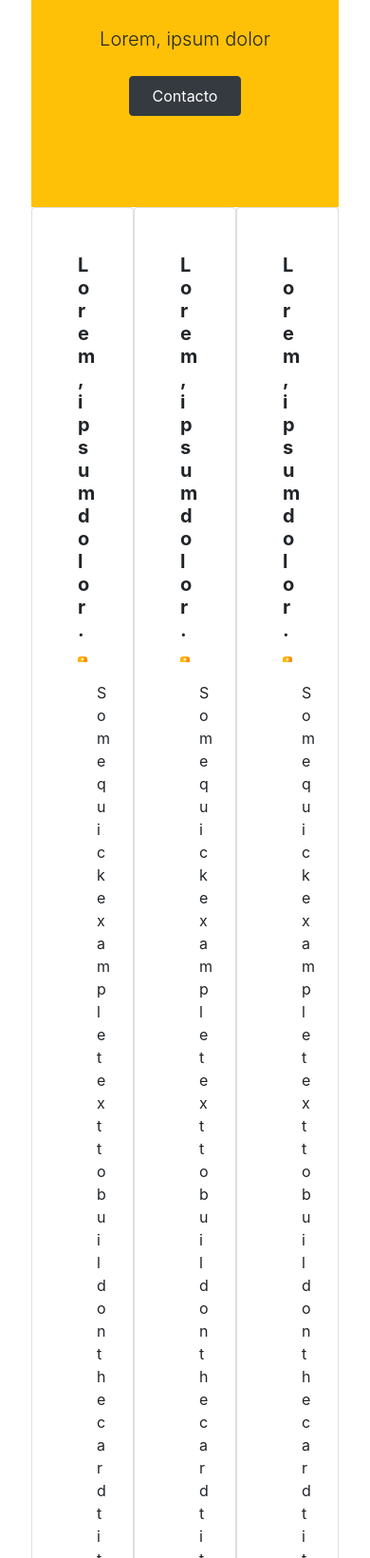
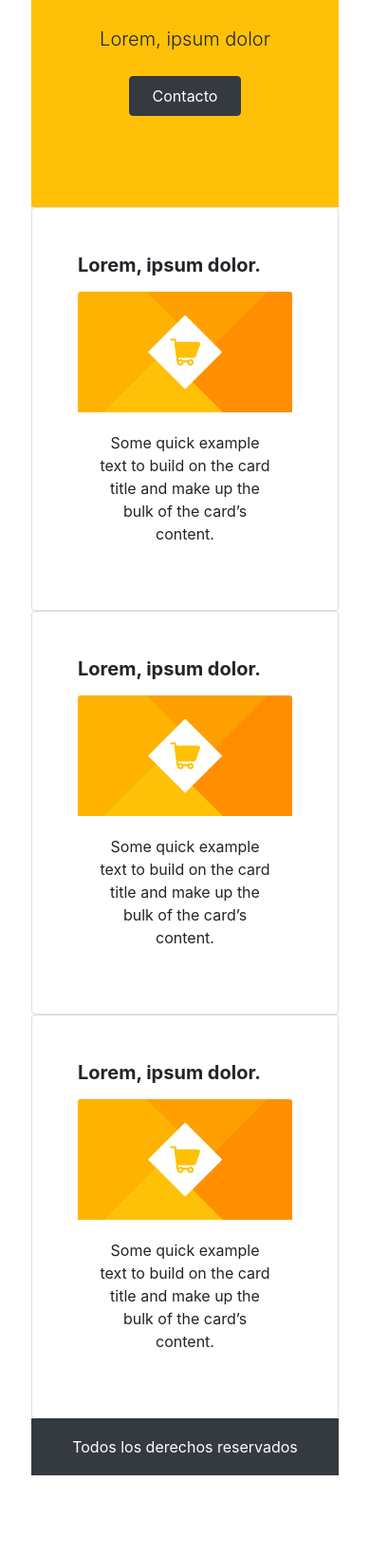
Before and after one commit to DARRIVER900/PRACTICA_B2_PMOVIL, a plain HTML site: page index.html in a window 390 px wide. Shown: the part 360-2000 px from the top of the page at 95% size. After the commit the page ends 1961 px from the top, so only its background shows below. Drawn offline with nearby package versions, Linux system fonts and the light colour scheme.

Commit message:
responsive

```diff
--- a/index.html
+++ b/index.html
@@ -13,15 +13,15 @@
   <body>
     <div class="container p-5">
         <div class="row">
-            <div class="col-12 col-sm-12 col-md-12 col-lg-12 bg-dark d-flex align-items-center justify-content-center" style="min-height: 60px;">
+            <div class="col-12 bg-dark d-flex align-items-center justify-content-center" style="min-height: 60px;">
                     <div class="container bg-warning col-5 col-sm-2 col-md-2 col-lg-2"style="height: 30px;">
                        <div class="text-center fw-medium text-wrap">LogoCorporativo</div>
                     </div>
                 </div>
             </div>
 
-            <div class="row justify-content-evenly">
-            <div class="col-12 col-sm-12 col-md-12 col-lg-12 bg-warning d-flex flex-column justify-content-end align-items-center text-center text-sm-center text-md-center text-lg-center pb-5" style="min-height:470px;">
+        <div class="row">
+            <div class="col-12 bg-warning d-flex flex-column justify-content-end align-items-center text-center pb-5"    style="min-height:470px;">
             <p class="mb-5 display-4" style="max-width: 880px; padding: 0 20px;">
                     Lorem, ipsum dolor.
             </p>
@@ -30,46 +30,48 @@
             </p>
             <button class="btn btn-dark px-4 py-2">Contacto</button>
 
-        <div class="row">
+            <div class="container">
             <div class="col-12 py-4"></div>
             </div>
 
 
-            </div class="row">
-            <div class="card col-4 col-sm-4 col-md-4 col-lg-4 p-5">
+        </div class="row mt-4">
+            <div class="card col-12 col-md-4 p-5">
             <h5 class="card-title font-weight-bold mb-3">Lorem, ipsum dolor.</h5>
             <img src="auto.png" class="card-img-top" alt="cochecito">
             <div class="card-body">
-                <p class="card-text">Some quick example text to build on the card title and make up the bulk of the card’s content.</p>
+                <p class="card-text text-center">Some quick example text to build on the card title and make up the bulk of the card’s content.</p>
             </div>
             </div>
 
-            <div class="card col-4 col-sm-4 col-md-4 col-lg-4 p-5">
+            <div class="card col-12 col-md-4 p-5">
             <h5 class="card-title font-weight-bold mb-3">Lorem, ipsum dolor.</h5>
             <img src="auto.png" class="card-img-top" alt="cochecito">
             <div class="card-body">
-                <p class="card-text">Some quick example text to build on the card title and make up the bulk of the card’s content.</p>
+            <p class="card-text text-center">Some quick example text to build on the card title and make up the bulk of the card’s content.</p>
             </div>
             </div>
 
-            <div class="card col-4 col-sm-4 col-md-4 col-lg-4 p-5">
+            <div class="card col-12 col-md-4 p-5">
             <h5 class="card-title font-weight-bold mb-3">Lorem, ipsum dolor.</h5>
             <img src="auto.png" class="card-img-top" alt="cochecito">
             <div class="card-body">
-                <p class="card-text">Some quick example text to build on the card title and make up the bulk of the card’s content.</p>
-            </div>
+            <p class="card-text text-center">Some quick example text to build on the card title and make up the bulk of the card’s content.</p>
             </div>
 
             </div>
 
-            <div class="col-12 col-sm-12 col-md-12 col-lg-12 bg-dark d-flex align-items-center justify-content-center" style="min-height:60px;" >
+            </div>
+
+            <div class="row">
+            <div class="col-12 bg-dark d-flex align-items-center justify-content-center" style="min-height:60px;" >
             <div class="text-center fw-medium text-wrap text-white">Todos los derechos reservados</div>
-            </div>
             </div>
             </div>
 
         </div>
     </div>
+
 
     <!-- Optional JavaScript -->
     <!-- jQuery first, then Popper.js, then Bootstrap JS -->
```
Lines whose indentation alone changed are shown as unchanged.
